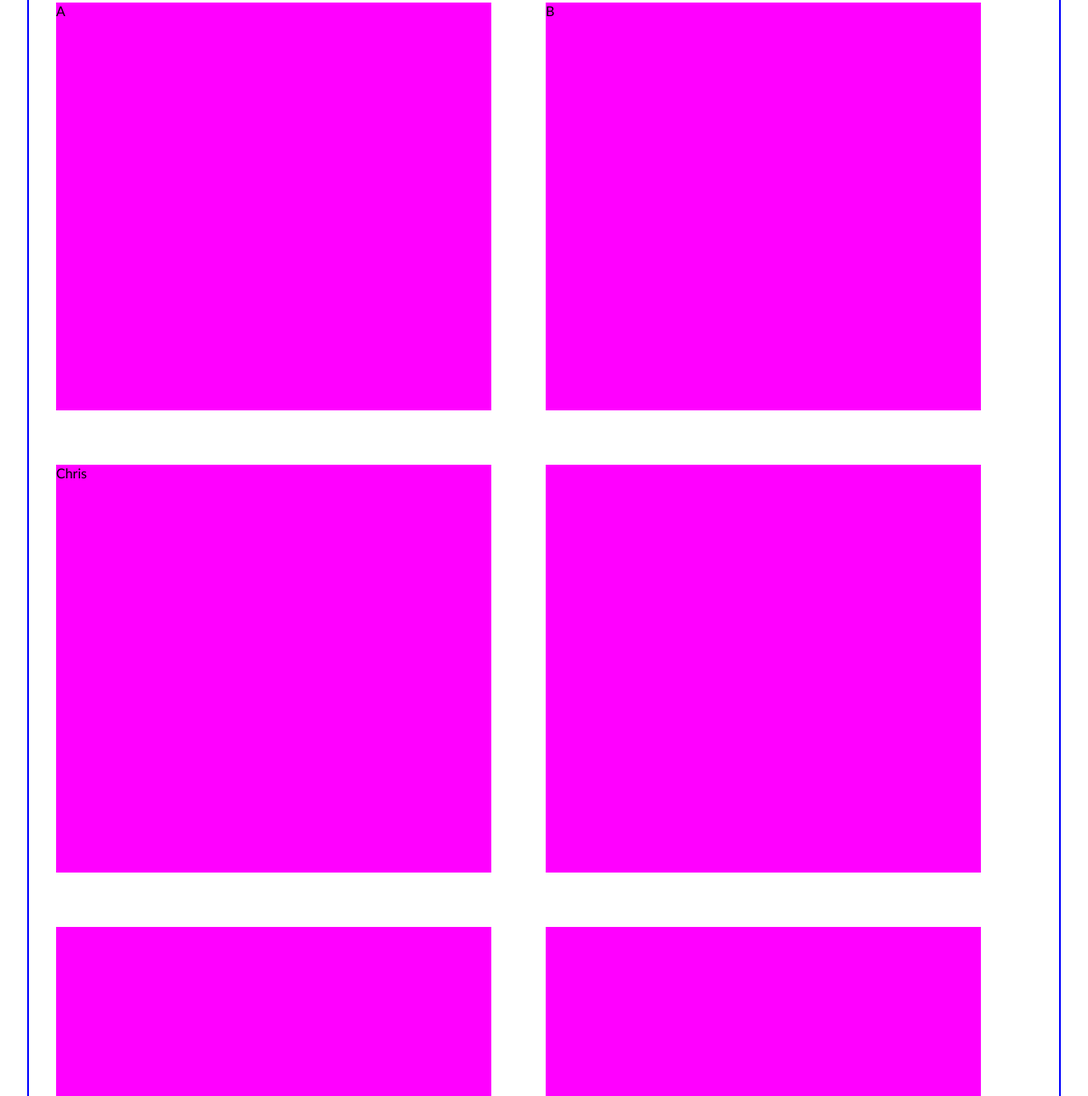
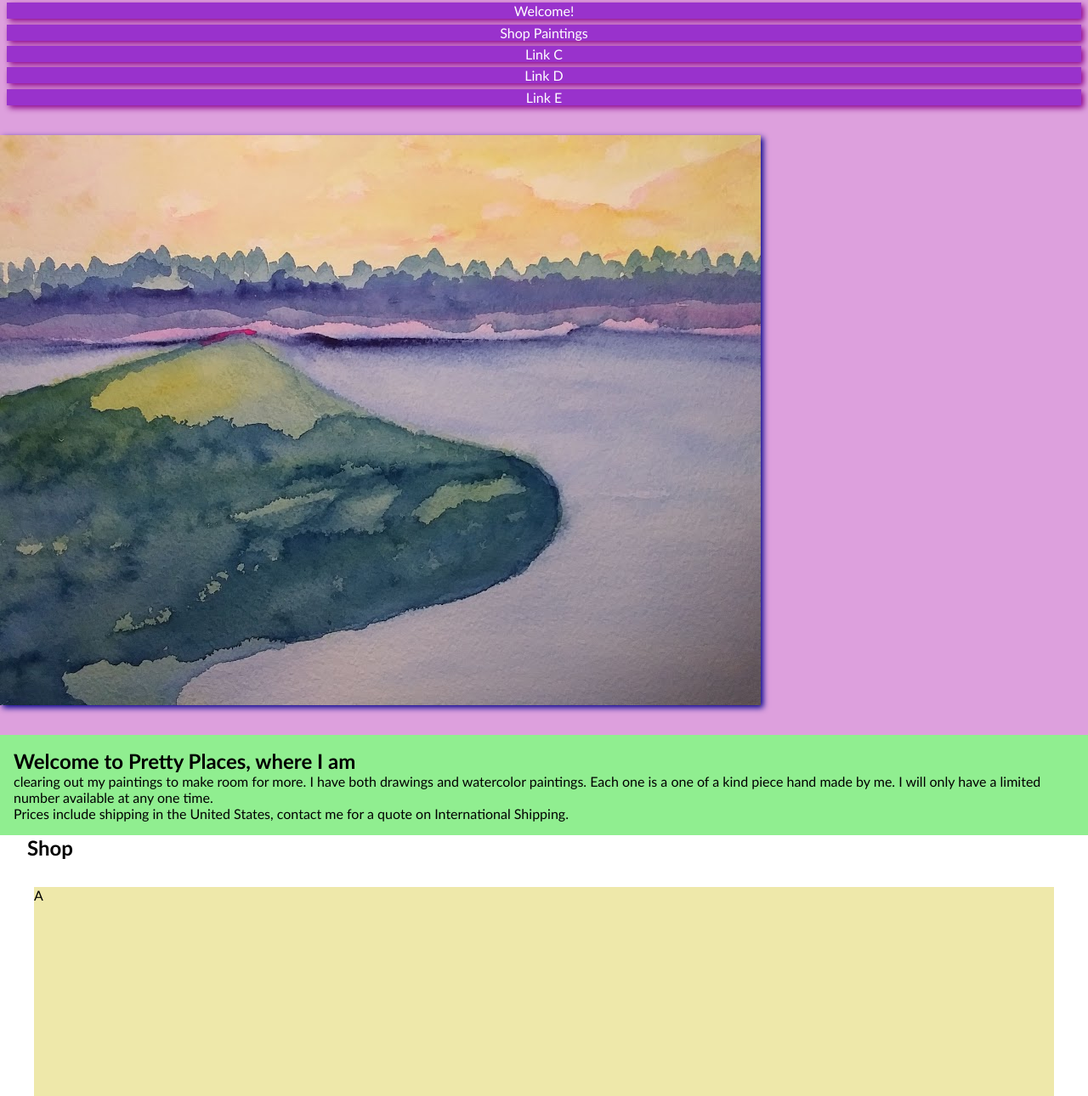
Before and after one commit to cmfredricksen/pretty-places, a plain HTML site: page index.html in a window 1280 px wide. Shown: the part 70-1360 px from the top of the page at 85% size. Drawn offline with Linux system fonts and the light colour scheme.

Commit message:
fixed layout, added two internal links, styled buttons

```diff
--- a/index.html
+++ b/index.html
@@ -1,25 +1,40 @@
 <!DOCTYPE html>
 <html lang="en">
   <head>
-    <meta charset="UTF-8">
-    <meta name="viewport" content="width=device-width, initial-scale=1.0">
+    <meta charset="UTF-8" />
+    <meta name="viewport" content="width=device-width, initial-scale=1.0" />
     <title>pretty places</title>
-    <link rel="stylesheet" href="style.css">
+    <link rel="stylesheet" href="style.css" />
   </head>
   <body>
-    <header><h1>Pretty Places</h1></header>
+    <div class="landing-page">
+      <header>
+        <h1>Pretty Places</h1>
         <nav class="menu">
-    <a href="http://" target="_blank" rel="noopener noreferrer"></a>
-    <a href="http://" target="_blank" rel="noopener noreferrer"></a>
-    <a href="http://" target="_blank" rel="noopener noreferrer"></a>
-    <a href="http://" target="_blank" rel="noopener noreferrer"></a>
-    <a href="http://" target="_blank" rel="noopener noreferrer"></a>
+          <a href="#welcome">Welcome!</a>
+          <a href="#shop">Shop Paintings</a>
+          <a href="http://">Link C</a>
+          <a href="http://">Link D</a>
+          <a href="http://">Link E</a>
         </nav>
-<div class="landing">
-    <h2></h2>
-    <p></p>
+      </header>
+      <div class="landing-main">
+        <img src="images/20200708_213917.jpg" alt="painting" />
+        <div class="text-box" id="welcome">
+          <h2>Welcome to Pretty Places, where I am</h2>
+          clearing out my paintings to make room for more. I have both drawings
+          and watercolor paintings. Each one is a one of a kind piece hand made
+          by me. I will only have a limited number available at any one time.
+          <p>
+            Prices include shipping in the United States, contact me for a quote
+            on International Shipping.
+          </p>
         </div>
-<div class="container">
+      </div>
+    </div>
+    <div class="content-page">
+      <div class="container" id="shop">
+        <h2>Shop</h2>
         <div class="painting-card">A</div>
         <div class="painting-card">B</div>
         <div class="painting-card">Chris</div>
@@ -31,12 +46,9 @@
         <div class="painting-card"></div>
         <div class="painting-card"></div>
       </div>
-<footer>
-    The End
-</footer>
-
+      <footer>The End</footer>
+    </div>
 
     <script src="script.js"></script>
-
   </body>
 </html>
--- a/script.js
+++ b/script.js
@@ -1,3 +1,3 @@
 "use strict";
 
-const paintingCards = document.querySelector(".painting-card");
+const paintingCards = document.querySelectorAll(".painting-card");
--- a/style.css
+++ b/style.css
@@ -5,26 +5,86 @@
 }
 
 body {
-  /* align-items: center; */
+  align-items: center;
   font-family: "Gill Sans", "Gill Sans MT", Calibri, "Trebuchet MS", sans-serif;
+  /* max-width: 1200px; */
+  margin: auto;
+}
+
+.landing-page {
+  background-color: plum;
+}
+
+header {
+  /* border: 2px solid red; */
+  background-color: plum;
+}
+
+h1 {
+  padding: 1rem;
+}
+
+nav {
+  /* background-color: pink; */
+  /* border: 2px solid green; */
+  display: grid;
+  text-align: center;
+}
+
+a {
+  text-decoration: none;
+  font-size: 1rem;
+  color: white;
+  margin: 0.2rem 0.5rem;
+  box-shadow: 3px 3px 7px darkmagenta;
+  background-color: darkorchid;
+}
+
+.landing-main {
+  /* height: 75vh; */
+  background-color: plum;
+  /* border: 3px solid lavenderblush; */
+  align-items: center;
+  /* display: flex; */
+  /* flex-direction: column-reverse; */
+}
+
+#welcome {
+  background-color: lightgreen;
+  padding: 1rem;
+  margin: 0;
+}
+
+img {
+  box-shadow: 3px 3px 7px darkblue;
+  margin: 2rem 0;
+  justify-content: center;
+  max-height: 60%;
+}
+
+.text-box {
+  padding-bottom: 2rem;
+  margin: 1rem 1.5rem 0;
 }
 
 .container {
-  display: flex;
+  /* display: flex; */
   max-width: 95vw;
-  border: 2px solid blue;
-  flex-wrap: wrap;
+  /* border: 2px solid blue; */
+  /* flex-wrap: wrap; */
   margin: auto;
+  justify-content: center;
 }
 
 .painting-card {
   min-width: 40vw;
   height: 60vh;
-  background-color: magenta;
-  margin: 2rem;
+  background-color: palegoldenrod;
+  margin: 2rem 0.5rem;
   display: flex;
 }
 
 h1 {
-  color: magenta;
+  color: darkmagenta;
+  font-family: Verdana, Geneva, Tahoma, sans-serif;
 }
```
Also changed, not shown: images/20200708_213917.jpg (added). Lines whose indentation alone changed are shown as unchanged.
